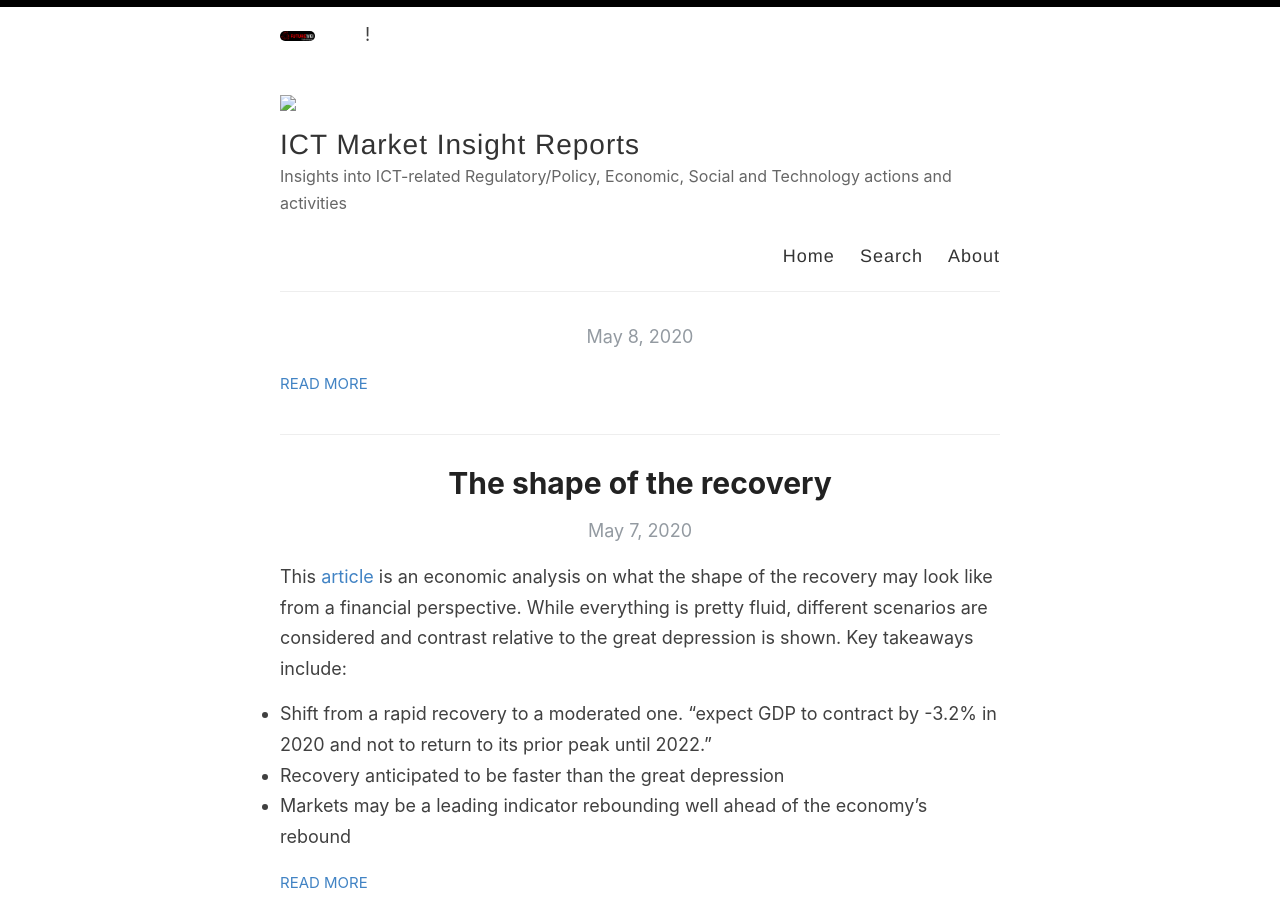
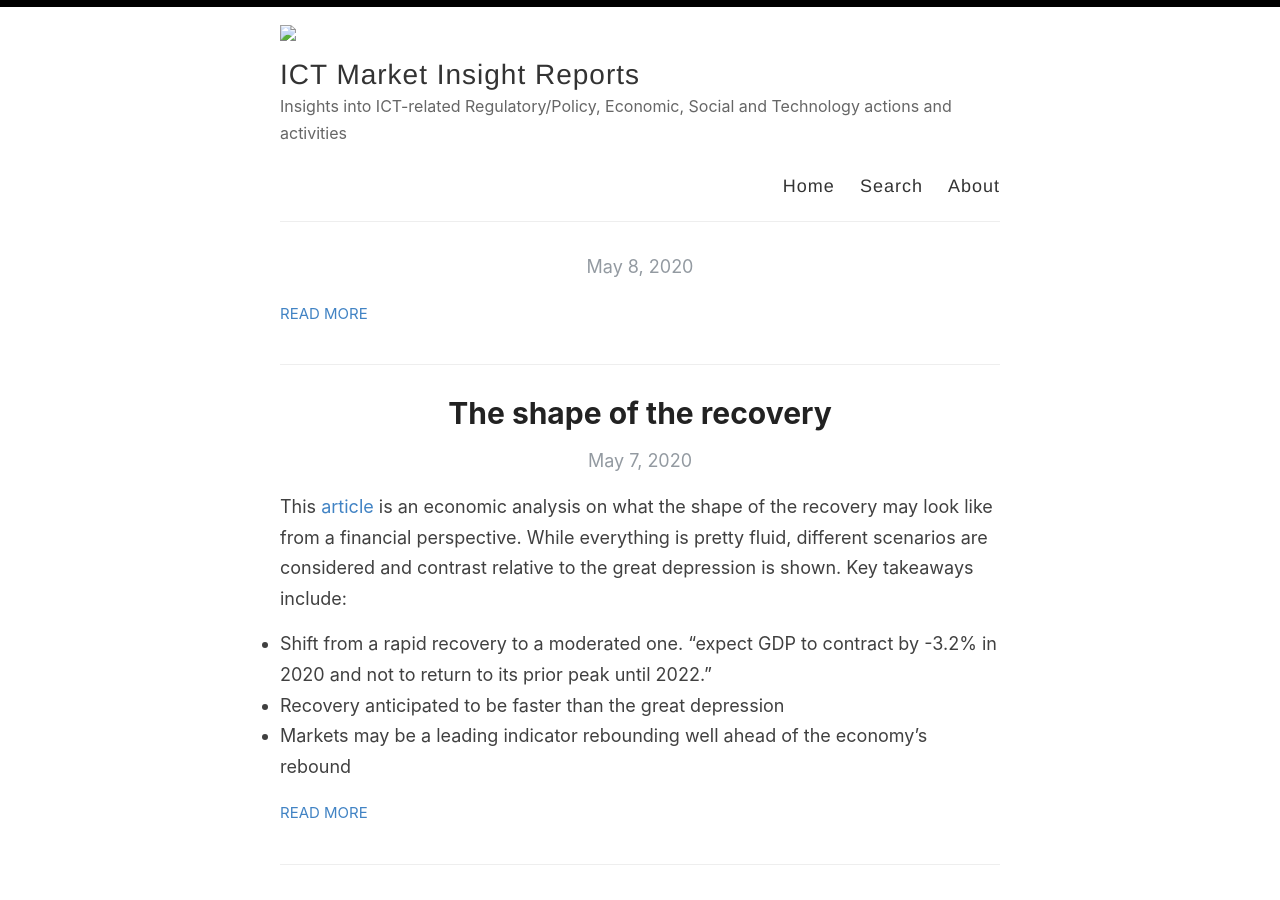
Before and after one commit to MarketInsights/AI, a Jekyll site: the page built from index.html, in a window 1280 px wide and 900 px high. Built offline with Jekyll 4.4.1, drawn with Linux system fonts in a browser that asks for light colours; the list of posts is cut into pages by our own code.

Commit message:
Update default.html

```diff
--- a/_layouts/default.html
+++ b/_layouts/default.html
@@ -20,7 +20,7 @@
         <div class="container">
           <header class="masthead clearfix">
 
-      !      <a href="{{ site.baseurl }}/" class="site-avatar"><img src="{{ site.baseurl }}{{ site.avatar }}" alt="{{ site.title }}" /></a>
+
 
             <div class="site-info">
                 <a href="{{ site.baseurl }}/"><img src="https://marketinsights.github.io/2020/images/Futurewei-logo2.png"></a>
```
